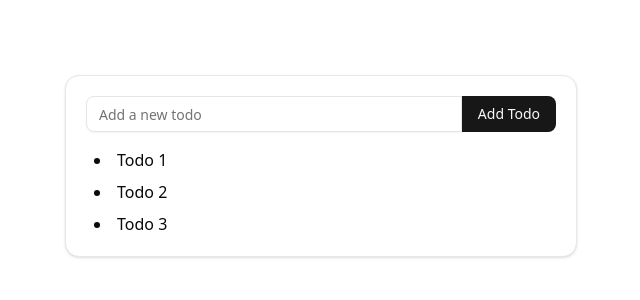
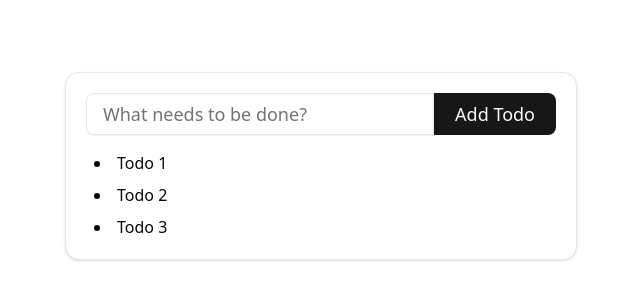
Before and after one commit to dominikw123/portfolio.todo-list-app, a React (Vite) app: page / in a window 1280 px wide. Shown: the part 234-534 px from the top of the page, without its empty margins (319-959 px from the left). Built offline with nearby package versions, Linux system fonts and the light colour scheme.

Commit message:
style: changed todo input size and placeholder

```diff
--- a/src/components/TodoInput.tsx
+++ b/src/components/TodoInput.tsx
@@ -4,8 +4,8 @@
 export default function TodoInput() {
   return (
     <div className="flex items-center">
-      <Input className="rounded-r-none" type="text" placeholder="Add a new todo" />
-      <Button className="rounded-l-none" type="submit">Add Todo</Button>
-    </div >
+      <Input className="rounded-r-none p-[20px] px-4 text-lg" type="text" placeholder="What needs to be done?" />
+      <Button className="rounded-l-none p-[21px] text-lg" type="submit">Add Todo</Button>
+    </div>
   );
 }
--- a/src/components/ui/input.tsx
+++ b/src/components/ui/input.tsx
@@ -8,7 +8,7 @@
       type={type}
       data-slot="input"
       className={cn(
-        "file:text-foreground placeholder:text-muted-foreground selection:bg-primary selection:text-primary-foreground dark:bg-input/30 border-input h-9 w-full min-w-0 rounded-md border bg-transparent px-3 py-1 text-base shadow-xs transition-[color,box-shadow] outline-none file:inline-flex file:h-7 file:border-0 file:bg-transparent file:text-sm file:font-medium disabled:pointer-events-none disabled:cursor-not-allowed disabled:opacity-50 md:text-sm",
+        "file:text-foreground placeholder:text-muted-foreground selection:bg-primary selection:text-primary-foreground dark:bg-input/30 border-input h-9 w-full min-w-0 rounded-md border bg-transparent px-3 py-1 text-base shadow-xs transition-[color,box-shadow] outline-none file:inline-flex file:h-7 file:border-0 file:bg-transparent file:text-sm file:font-medium disabled:pointer-events-none disabled:cursor-not-allowed disabled:opacity-50",
         "focus-visible:border-ring",
         "aria-invalid:ring-destructive/20 dark:aria-invalid:ring-destructive/40 aria-invalid:border-destructive",
         className
```
